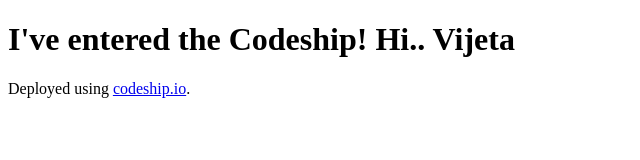
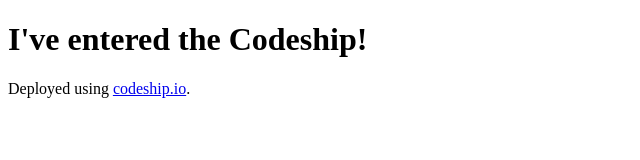
Before and after one commit to vijetaa/NodeJsHeroku, a website: page views/index.html in a window 1280 px wide. Shown: the whole page, without its empty margins (0-640 px from the left). Drawn offline with Linux system fonts and the light colour scheme.

Commit message:
edited index.html header

```diff
--- a/views/index.html
+++ b/views/index.html
@@ -4,7 +4,7 @@
   <title>Codefish</title>
 </head>
 <body>
-<h1>I've entered the Codeship! Hi.. Vijeta</h1>
+<h1>I've entered the Codeship!</h1>
 Deployed using <a href="https://www.codeship.io">codeship.io</a>.<a href="#"></a>
 </body>
 </html>
```
